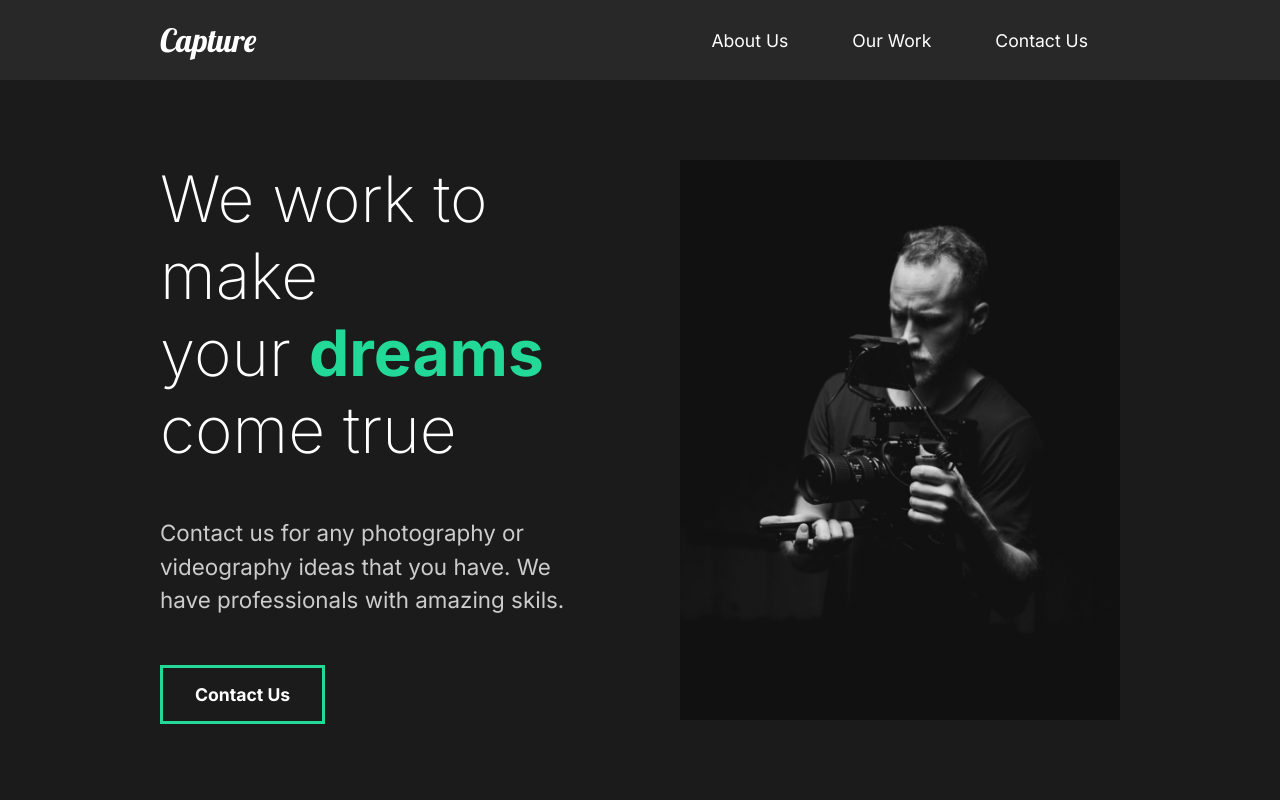
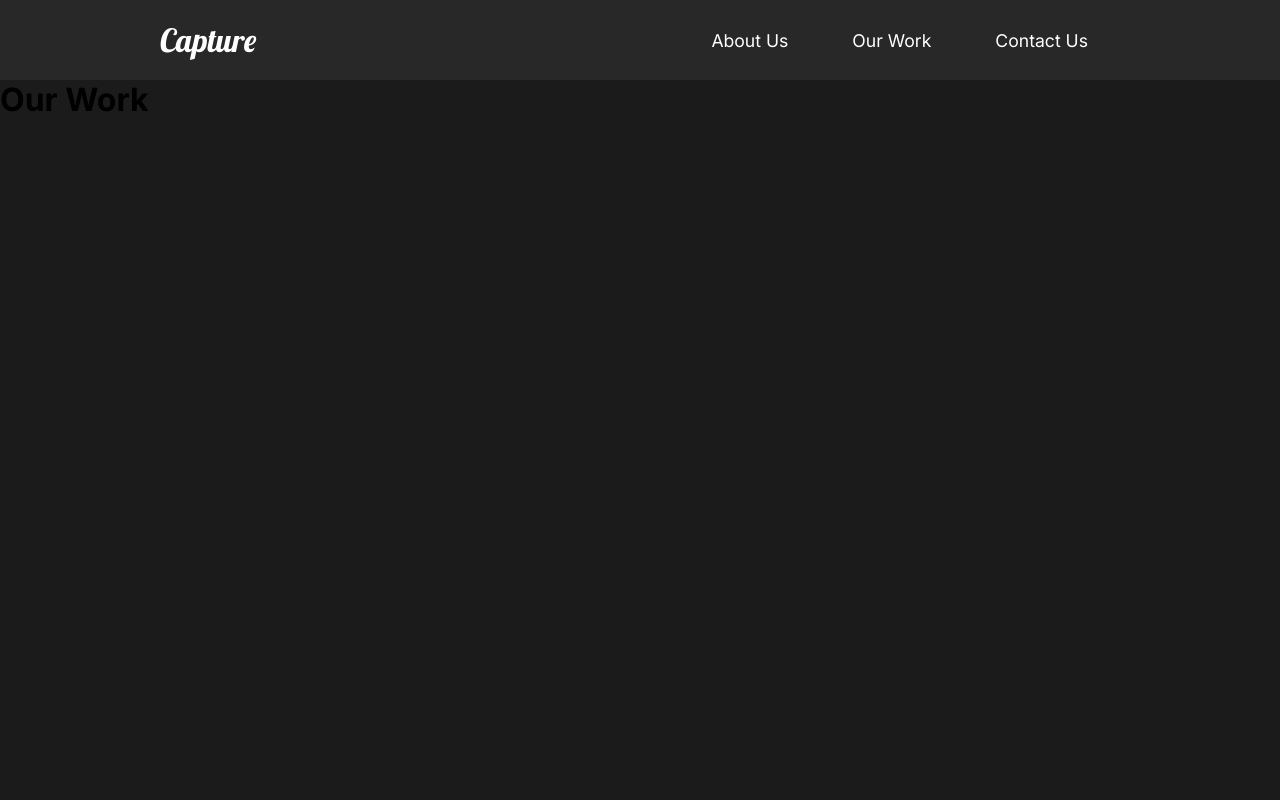
Before and after one commit to softXengineer/capture-react, a React (Create React App) app: page /work in a window 1280 px wide. Shown: the top 800 px of the page. Built offline with nearby package versions, Linux system fonts and the light colour scheme.

Commit message:
Initializing react router dom features

```diff
--- a/src/App.js
+++ b/src/App.js
@@ -1,12 +1,20 @@
+import React from "react";
+import { Route, Routes } from "react-router-dom";
 import "./App.css";
 import Nav from "./components/nav/nav.component";
 import AboutUs from "./pages/AboutUs";
+import ContactUs from "./pages/ContactUs";
+import OurWork from "./pages/OurWork";
 
 function App() {
   return (
     <div className="App">
       <Nav />
-      <AboutUs />
+      <Routes>
+        <Route exact path="/" element={<AboutUs />} />
+        <Route exact path="/work" element={<OurWork />} />
+        <Route exact path="/contact" element={<ContactUs />} />
+      </Routes>
     </div>
   );
 }
--- a/src/components/nav/nav.component.jsx
+++ b/src/components/nav/nav.component.jsx
@@ -1,23 +1,25 @@
 import React from "react";
 import "./nav.styles.scss";
+
+import { Link } from "react-router-dom";
 
 const Nav = () => {
   return (
     <nav>
       <h1>
-        <a id="logo" href="#">
+        <Link id="logo" to="/">
           Capture
-        </a>
+        </Link>
       </h1>
       <ul>
         <li>
-          <a href="#">About Us</a>
+          <Link to="/" className="link">About Us</Link>
         </li>
         <li>
-          <a href="#">Our Work</a>
+          <Link to="/work" className="link">Our Work</Link>
         </li>
         <li>
-          <a href="#">Contact Us</a>
+          <Link to="/contact" className="link">Contact Us</Link>
         </li>
       </ul>
     </nav>
--- a/src/components/nav/nav.styles.scss
+++ b/src/components/nav/nav.styles.scss
@@ -23,7 +23,7 @@
     li {
       position: relative;
     }
-    a {
+    .link {
       padding: 1rem 2rem;
     }
   }
--- a/src/index.js
+++ b/src/index.js
@@ -1,10 +1,13 @@
-import React from 'react';
-import ReactDOM from 'react-dom/client';
-import App from './App';
+import React from "react";
+import ReactDOM from "react-dom/client";
+import App from "./App";
+import { BrowserRouter } from "react-router-dom";
 
-const root = ReactDOM.createRoot(document.getElementById('root'));
+const root = ReactDOM.createRoot(document.getElementById("root"));
 root.render(
   <React.StrictMode>
-    <App />
+    <BrowserRouter>
+      <App />
+    </BrowserRouter>
   </React.StrictMode>
 );
--- /dev/null
+++ b/src/pages/ContactUs.jsx
@@ -0,0 +1,11 @@
+import React from "react";
+
+const ContactUs = () => {
+  return (
+    <div>
+      <h1>Contact Us</h1>
+    </div>
+  );
+};
+
+export default ContactUs;
--- /dev/null
+++ b/src/pages/OurWork.jsx
@@ -0,0 +1,11 @@
+import React from "react";
+
+const OurWork = () => {
+  return (
+    <div>
+      <h1>Our Work</h1>
+    </div>
+  );
+};
+
+export default OurWork;
```
